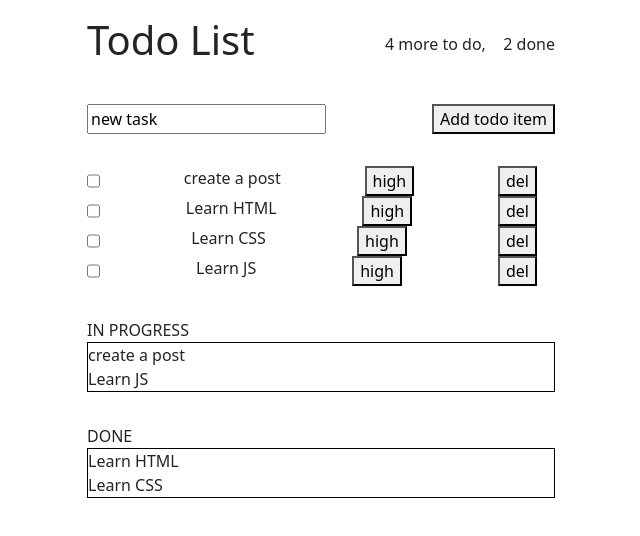
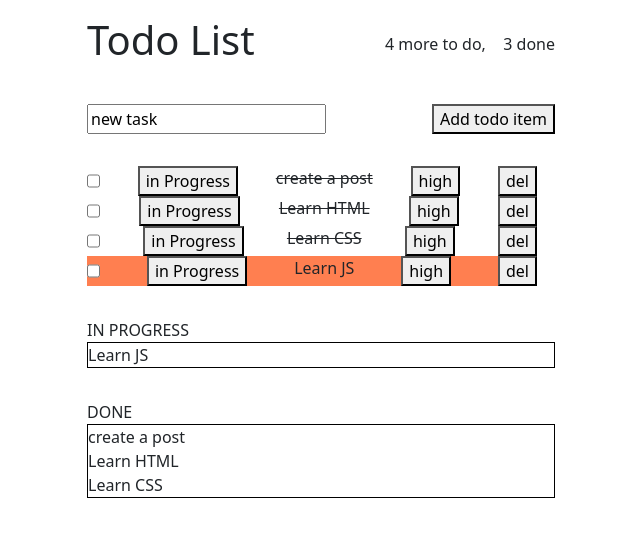
Before and after one commit to Brahner/simple_todo, a plain HTML site: page index.html in a window 1280 px wide. Both pictures are taken after a click on the checkbox 412 px from the left and 181 px from the top of the page. Shown: the whole page, without its empty margins (319-959 px from the left). Drawn offline with Linux system fonts and the light colour scheme.

Commit message:
added a function that changes the status, priority of a task or deletes a task

```diff
--- a/css/style.css
+++ b/css/style.css
@@ -33,3 +33,11 @@
     display: flex;
     justify-content: space-between;
 }
+
+.todo-list__item--high{
+    background-color: coral;
+}
+
+.todo-list__text--done{
+    text-decoration-line: line-through;
+}
--- a/script.js
+++ b/script.js
@@ -1,18 +1,18 @@
 const list = [
 	{
 		name: 'create a post',
-		status: 'In progress',
+		status: 'To Do',
 		priority: 'low'
 	},
 	{
 		name: 'Learn HTML',
 		status: 'Done',
-		priority: 'high'
+		priority: 'low'
 	},
 	{
 		name: 'Learn CSS',
 		status: 'Done',
-		priority: 'high'
+		priority: 'low'
 	},
 	{
 		name: 'Learn JS',
@@ -23,7 +23,7 @@ const list = [
 
 getNumTodo();
 
-document.querySelector('.header__done').textContent = `${getNumDone()} done`;
+
 
 document.querySelector('.add-todo__btn').addEventListener('click', ()=>{		//! добавляет новую задачу
 	let newTask = document.querySelector('input').value;
@@ -63,19 +63,21 @@ function showTodoList(){			//! вывод полного списка задач
 	wrapper.querySelectorAll('.todo-list__item').forEach(n => n.remove());
 	for(let i = 0; i < list.length; i++){
 		let item = document.createElement('div');
-		item.className = 'todo-list__item';
+		if(list[i]['priority'] === 'high'){item.className = 'todo-list__item todo-list__item--high'}
+		else{item.className = 'todo-list__item'}
 		item.setAttribute('id', i);
 
 		let checkbox = document.createElement('input');
 		checkbox.setAttribute('type', 'checkbox');
 		checkbox.className = 'todo-list__checkbox';
 
-/* 		let prog = document.createElement('button');
+		let prog = document.createElement('button');
 		prog.className = 'todo-list__prog';
-		prog.textContent = 'in Progress'; */
+		prog.textContent = 'in Progress';
 
 		let text = document.createElement('span');
-		text.className = 'todo-list__text';
+		if(list[i]['status'] === 'Done'){text.className = 'todo-list__text todo-list__text--done';}
+		else{text.className = 'todo-list__text';}
 		text.textContent = `${list[i]['name']}`;
 
 		let high = document.createElement('button');
@@ -89,11 +91,12 @@ function showTodoList(){			//! вывод полного списка задач
 
 		wrapper.appendChild(item);
 		item.appendChild(checkbox);
-/* 		item.appendChild(prog); */
+		item.appendChild(prog);
 		item.appendChild(text);
 		item.appendChild(high);
 		item.appendChild(del);
 	}
+	document.querySelector('.header__done').textContent = `${getNumDone()} done`;
 }
 
 showTodoList()
@@ -125,22 +128,30 @@ function showTodoStatus(){			//! вывод списков in progress и done
 showTodoStatus()
 
 
-document.addEventListener('click', (e)=>{
+document.addEventListener('click', (e)=>{		//! по нажатию кнопок меняет статус, приоритет или удаляет задачу
 	let indx = +(e.target.parentElement.id);
-	let string = e.target.parentElement.innerText;
-	let task = string.slice(0, string.indexOf('\n'));
+	/* let task = string.slice(0, string.indexOf('\n')); */
 
 
-	if(e.target.className === 'todo-list__del'){		//! удаление задачи
-		list.splice(indx, 1)
+	switch(e.target.className){
+		case 'todo-list__checkbox':
+			if(list[indx]['status'] === 'Done'){list[indx]['status'] = 'To Do';}
+			else{list[indx]['status'] = 'Done';}
+			break;
 
-	}else if(e.target.className === 'todo-list__high'){		//! меняет приоритет на высокий
-		for(let elem of list){
-			if(elem['name'] === task && elem['priority'] != 'high'){
-				elem['priority'] = 'high';
-				console.log(list)
-			}
-		}
+		case 'todo-list__prog':
+			if(list[indx]['status'] === 'In progress'){list[indx]['status'] = 'To Do';}
+			else(list[indx]['status'] = 'In progress')
+			break;
+
+		case 'todo-list__high':
+			if(list[indx]['priority'] === 'high'){list[indx]['priority'] = 'low'}
+			else{list[indx]['priority'] = 'high'}
+			break;
+
+		case 'todo-list__del':
+			list.splice(indx, 1);
+			break;
 	}
 
 	getNumTodo();
```
